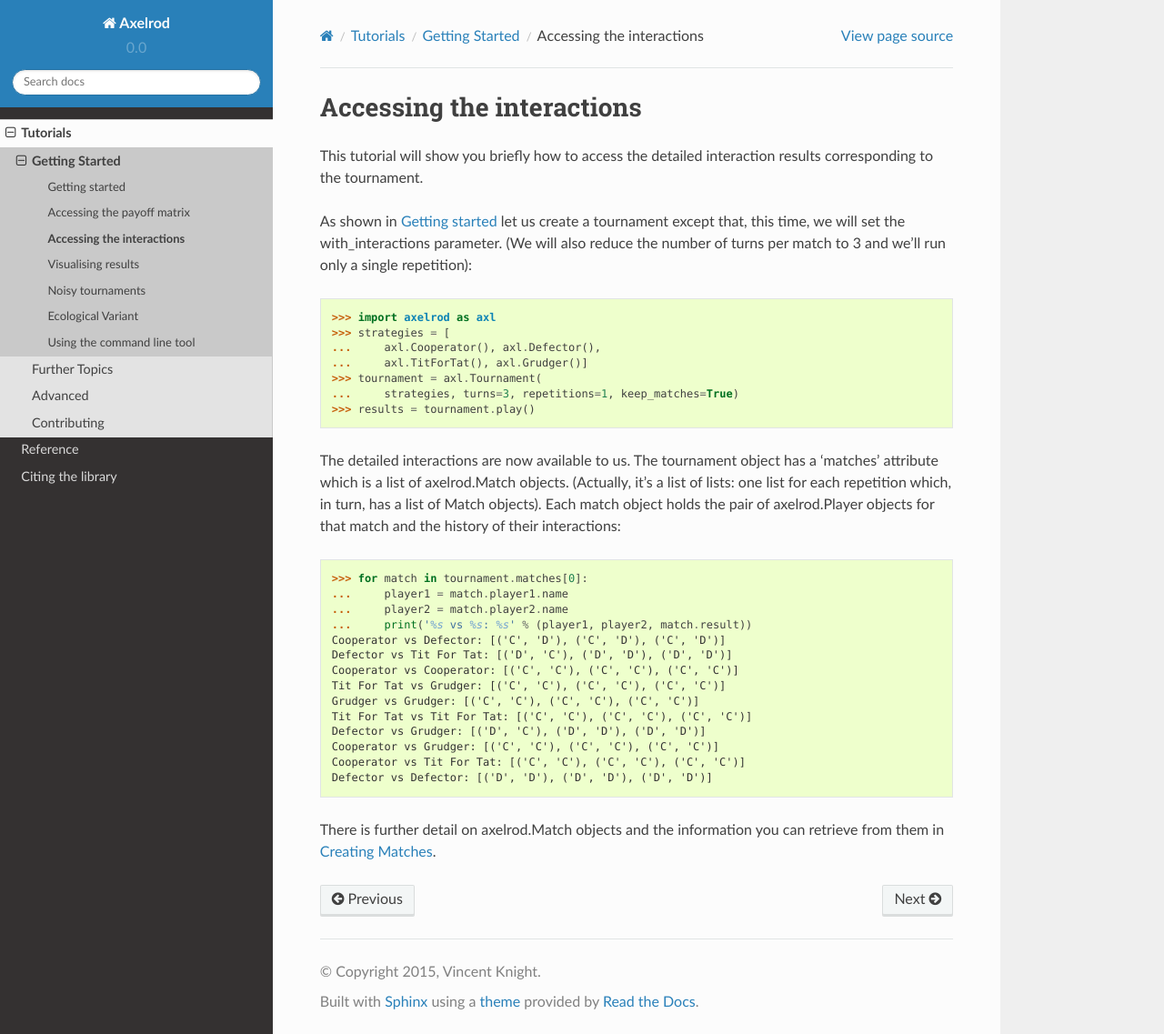
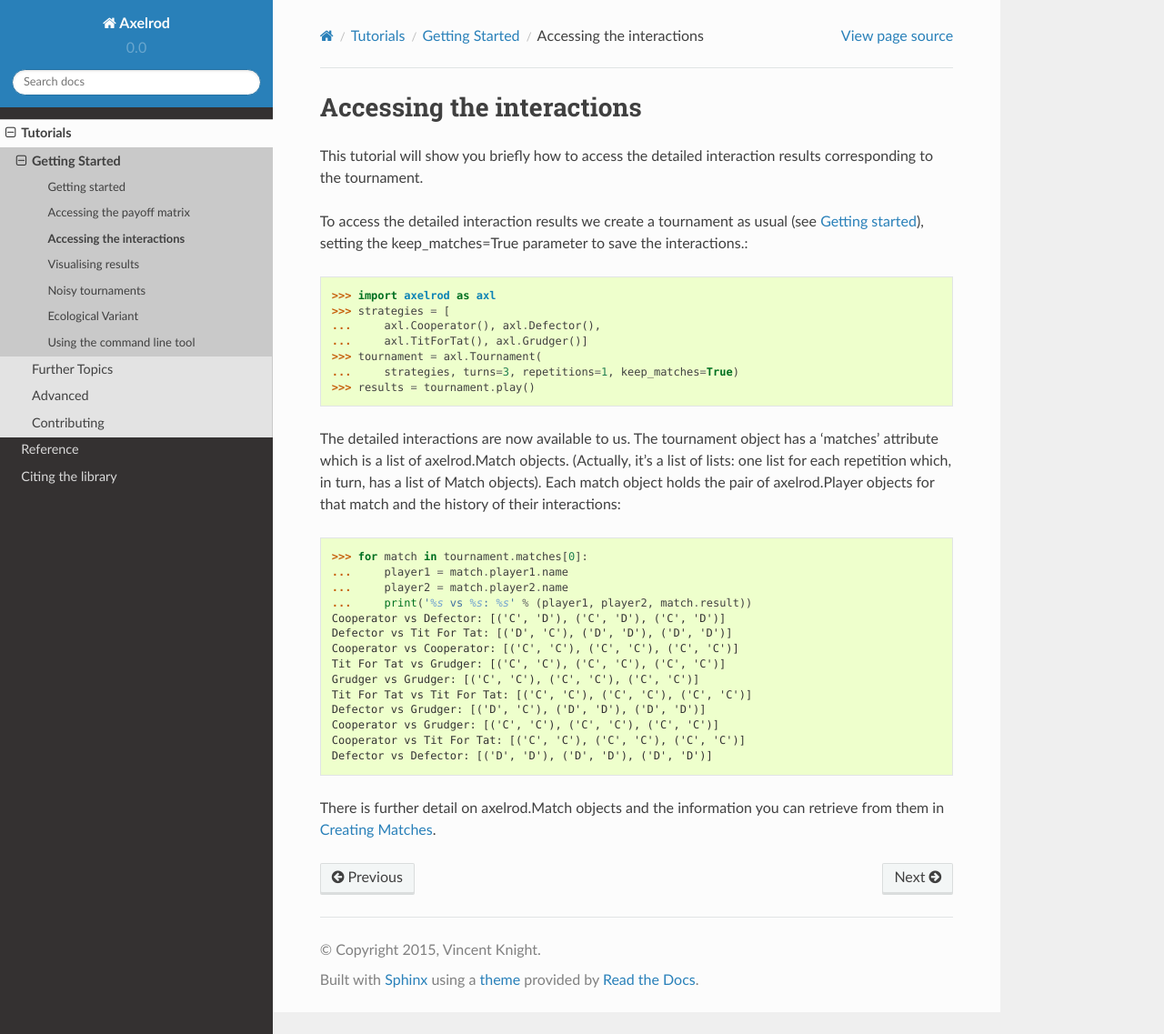
Before and after one commit to Axelrod-Python/Axelrod, a Sphinx documentation site: the page built from docs/tutorials/getting_started/interactions.rst, in a window 1280 px wide and 1137 px high. Shown: the whole window at 91% size. Built offline with Sphinx 7.4.7 and the Read the Docs theme 2.0.0, drawn with Linux system fonts in a browser that asks for light colours.

Commit message:
Improve introduction text

```diff
--- a/docs/tutorials/getting_started/interactions.rst
+++ b/docs/tutorials/getting_started/interactions.rst
@@ -4,9 +4,9 @@ Accessing the interactions
 This tutorial will show you briefly how to access the detailed interaction
 results corresponding to the tournament.
 
-As shown in :ref:`getting-started` let us create a tournament except that,
-this time, we will set the with_interactions parameter. (We will also reduce
-the number of turns per match to 3 and we'll run only a single repetition)::
+To access the detailed interaction results we create a tournament as usual
+(see :ref:`getting-started`), setting the keep_matches=True parameter to save
+the interactions.::
 
     >>> import axelrod as axl
     >>> strategies = [
```
